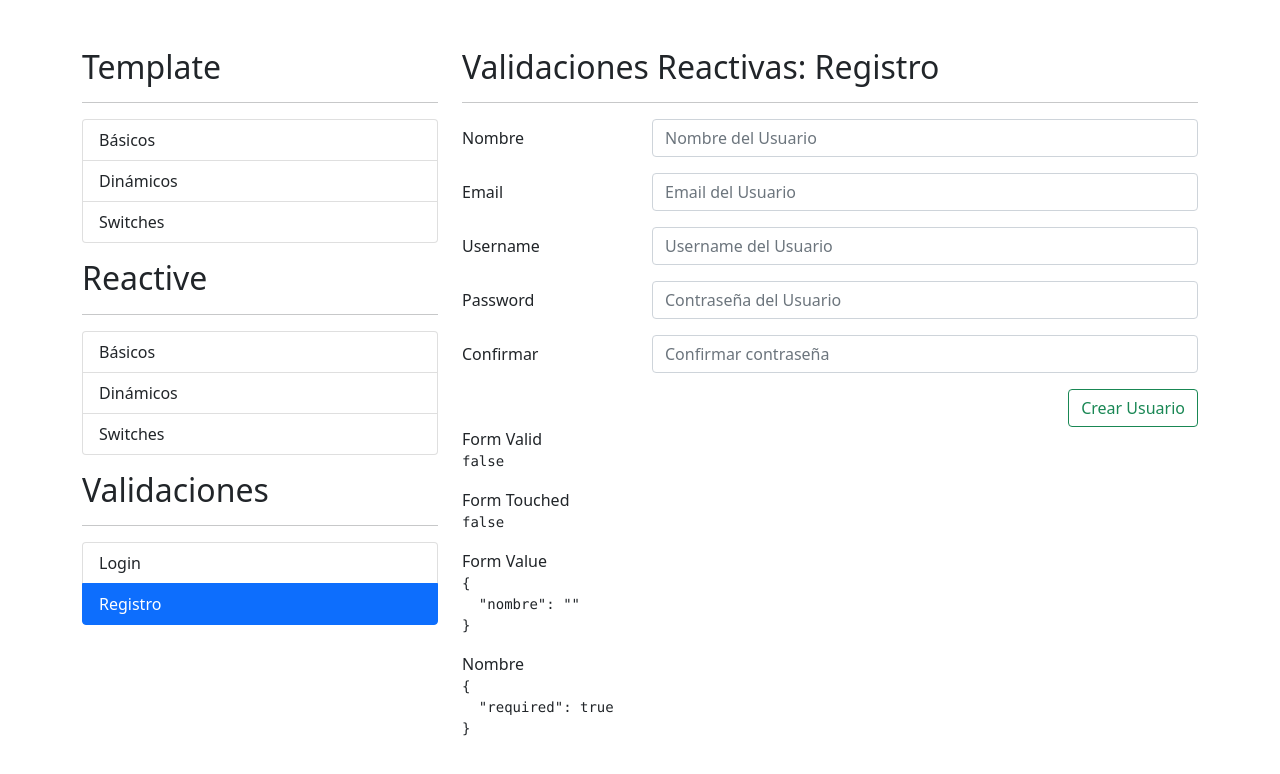
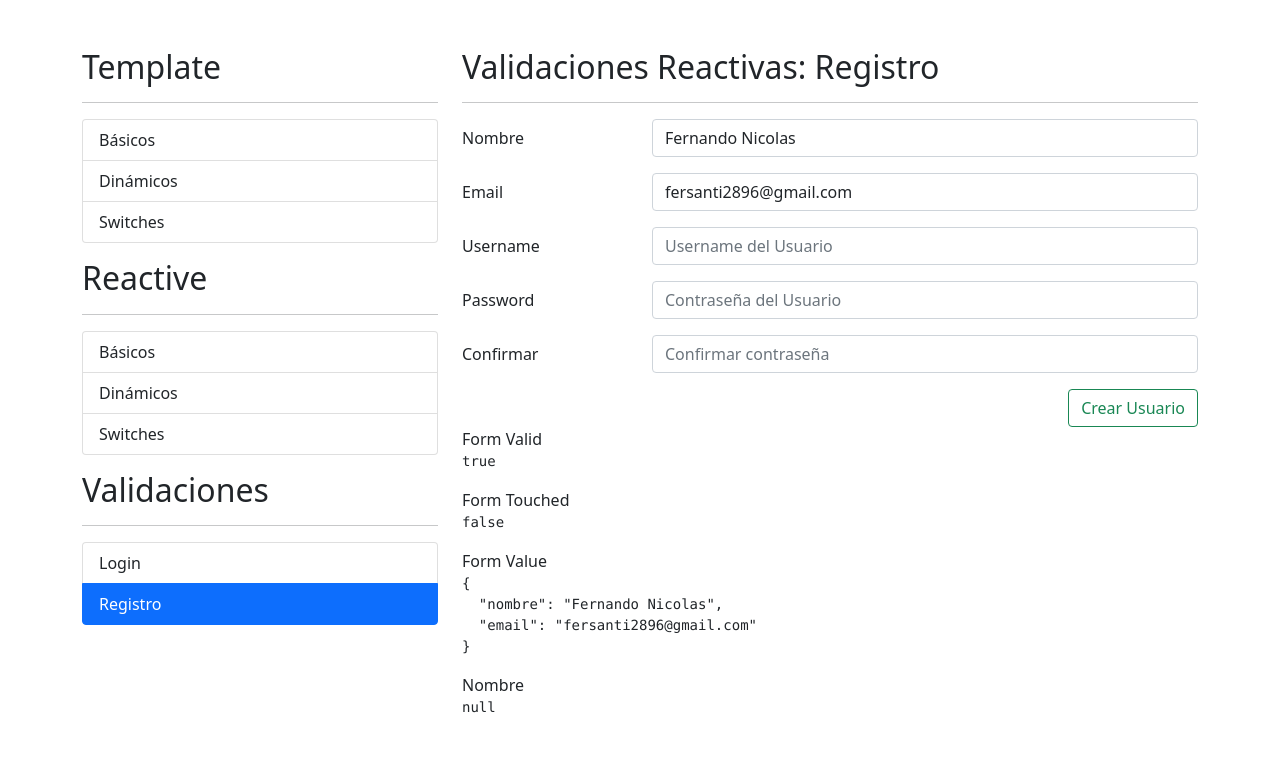
Before and after one commit to fersanti2896/18-curso-angular-formularios-val-man, an Angular app: page /template/basicos in a window 1280 px wide. Both pictures are taken after a click on the item "Registro". Shown: the top 774 px of the page. Built offline with nearby package versions, Linux system fonts and the light colour scheme.

Commit message:
Validando un email en registro.component

```diff
--- a/src/app/auth/pages/registro/registro.component.html
+++ b/src/app/auth/pages/registro/registro.component.html
@@ -28,7 +28,13 @@
                 <div class="col-sm-9">
                     <input  type="email"
                             class="form-control"
+                            formControlName="email"
                             placeholder="Email del Usuario">
+
+                    <span class="form-text text-danger"
+                          *ngIf="campoValido('email')">
+                          El correo es obligatorio
+                      </span>
                 </div>
             </div>
 
--- a/src/app/auth/pages/registro/registro.component.ts
+++ b/src/app/auth/pages/registro/registro.component.ts
@@ -10,14 +10,20 @@ import { FormBuilder, FormGroup, Validators } from '@angular/forms';
 export class RegistroComponent implements OnInit {
   /* Temporalmente */
   regexFullName: string = '([a-zA-Z]+) ([a-zA-Z]+)';
+  emailPattern: string = "^[a-z0-9._%+-]+@[a-z0-9.-]+\\.[a-z]{2,4}$";
 
   miFormulario: FormGroup = this.fb.group({
-    nombre: [ '', [ Validators.required, Validators.pattern(this.regexFullName) ]]
+    nombre: [ '', [ Validators.required, Validators.pattern(this.regexFullName) ]],
+    email: [ '', [ Validators.required, Validators.pattern(this.emailPattern) ]]
   });
 
   constructor(private fb: FormBuilder) { }
 
   ngOnInit(): void {
+    this.miFormulario.reset({
+      nombre: 'Fernando Nicolas',
+      email : 'fersanti2896@gmail.com'
+    })
   }
 
   campoValido(campo: string) {
```
